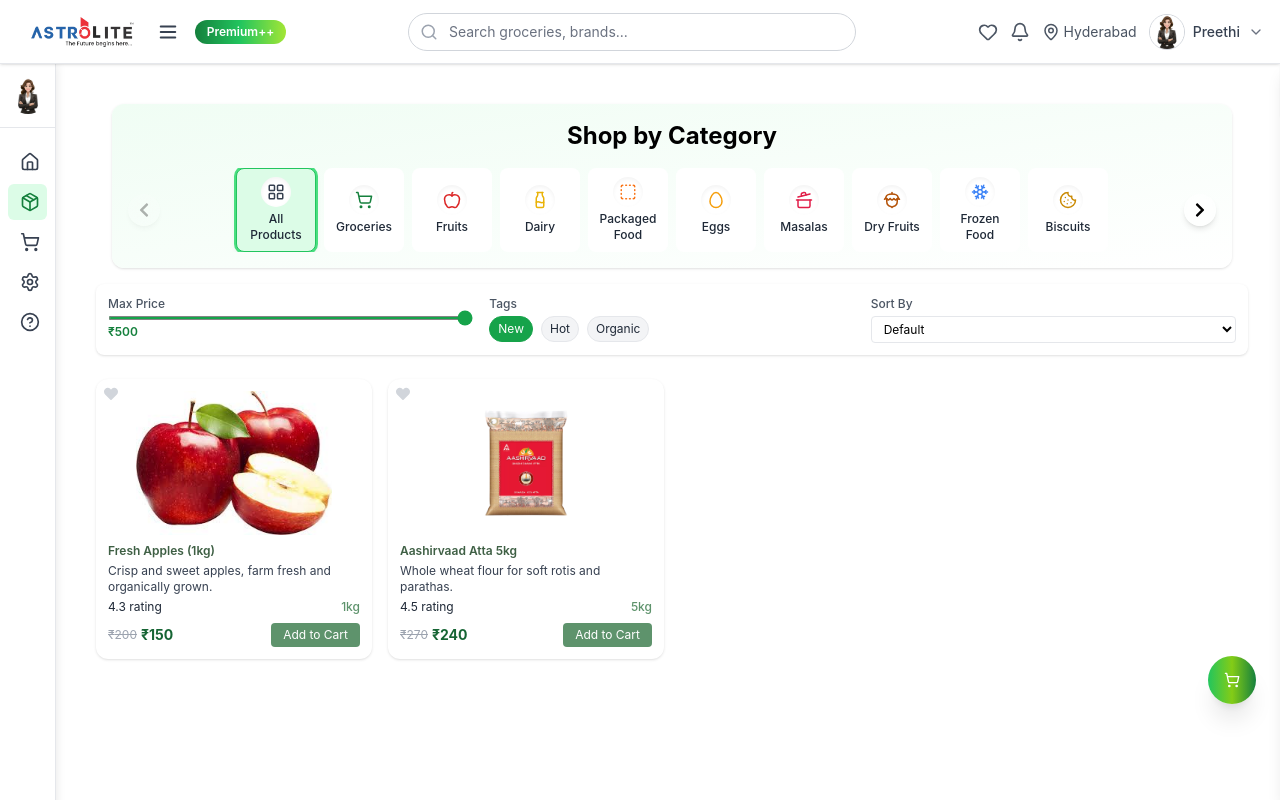
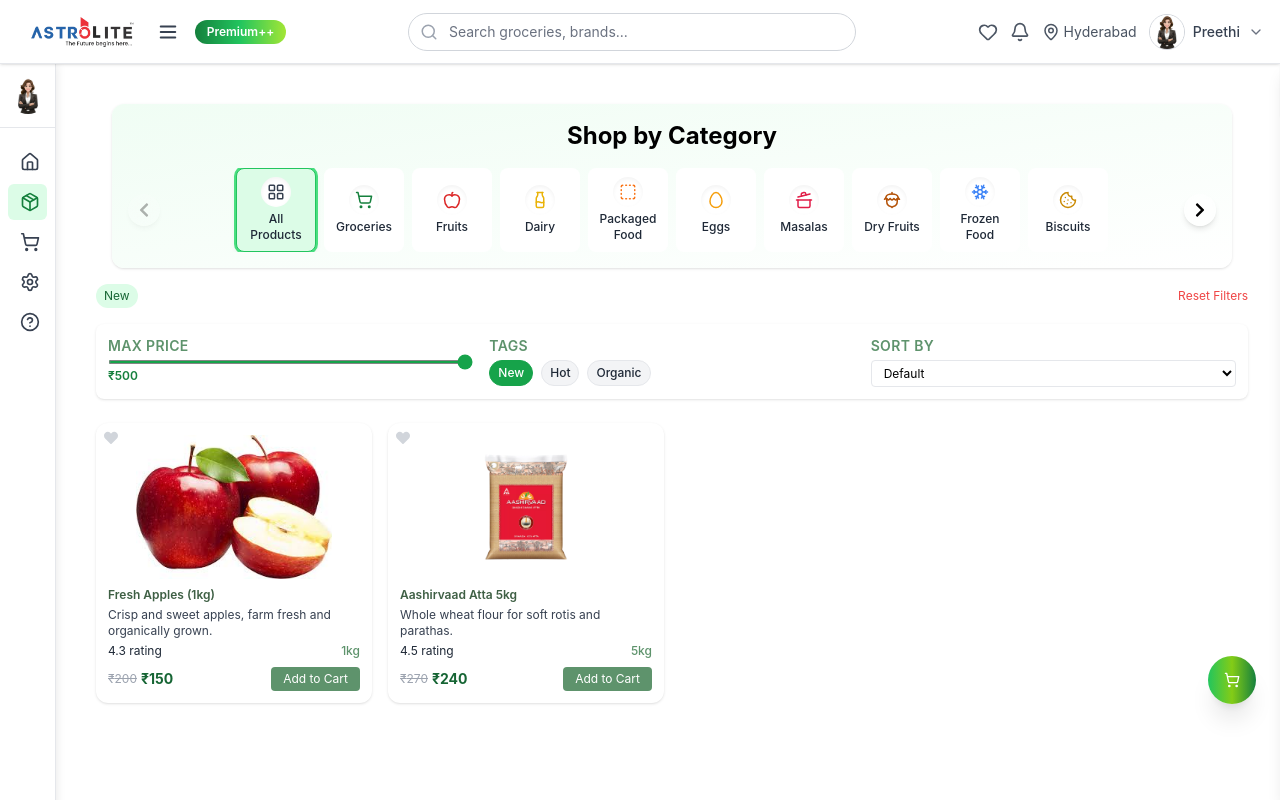
Before and after one commit to allephreethi/Fresh-Cart, a React (Create React App) app in the folder web/: page /products in a window 1280 px wide. Both pictures are taken after a click on the button "New". Shown: the top 800 px of the page. Built offline with nearby package versions, Linux system fonts and the light colour scheme; no server answers.

Commit message:
updated details

```diff
--- a/web/src/components/ProductDetailModal.jsx
+++ b/web/src/components/ProductDetailModal.jsx
@@ -1,6 +1,7 @@
 import React, { useEffect } from "react";
 import { motion, AnimatePresence } from "framer-motion";
-import { X } from "lucide-react";
+import { X, Heart } from "lucide-react";
+import { useAppContext } from "../context/AppContext";
 
 const backdropVariants = {
   hidden: { opacity: 0, backdropFilter: "blur(0px)" },
@@ -45,6 +46,17 @@
 };
 
 export default function ProductDetailModal({ product, onClose }) {
+  const {
+    addToCart,
+    cartItems,
+    toggleWishlistItem,
+    isInWishlist,
+    showToast,
+  } = useAppContext();
+
+  const isWishlisted = isInWishlist(product?.id);
+  const alreadyInCart = cartItems.some((item) => item.id === product?.id);
+
   useEffect(() => {
     const handleEsc = (e) => {
       if (e.key === "Escape") onClose();
@@ -79,6 +91,7 @@
           exit="exit"
           tabIndex={-1}
         >
+          {/* Close button */}
           <button
             onClick={onClose}
             className="absolute top-5 right-5 text-gray-500 hover:text-gray-900 transition transform hover:scale-110"
@@ -87,24 +100,54 @@
             <X size={24} />
           </button>
 
-          {/* Left: Image centered vertically */}
+          {/* Left: Image + Wishlist + Cart */}
           <motion.div
-            className="flex items-center justify-center w-full h-full rounded-lg shadow-lg bg-gradient-to-br from-green-50 to-green-100 p-4"
+            className="flex flex-col items-center justify-between w-full h-full rounded-lg shadow-lg bg-gradient-to-br from-green-50 to-green-100 p-4 relative"
             variants={imageVariants}
           >
+            {/* Wishlist */}
+            <button
+              onClick={() => toggleWishlistItem(product)}
+              className="absolute top-3 left-3 text-white bg-[#3E5F44] rounded-full p-1 hover:bg-[#5E936C] transition"
+              title={isWishlisted ? "Remove from Wishlist" : "Add to Wishlist"}
+              aria-label="Toggle Wishlist"
+            >
+              <Heart
+                size={20}
+                fill={isWishlisted ? "#f43f5e" : "none"}
+                color={isWishlisted ? "#f43f5e" : "#fff"}
+              />
+            </button>
+
+            {/* Product Image */}
             <img
               src={product.image}
               alt={product.title}
               className="h-auto max-h-[250px] w-auto object-contain rounded-lg"
               loading="lazy"
             />
+
+            {/* Add to Cart */}
+            <button
+              onClick={() => {
+                if (!alreadyInCart) {
+                  addToCart(product);
+                  showToast(`${product.title} added to cart`, "success");
+                }
+              }}
+              className={`mt-4 px-4 py-2 rounded-lg shadow transition ${
+                alreadyInCart
+                  ? "bg-gray-300 text-gray-600 cursor-not-allowed"
+                  : "bg-[#5E936C] text-white hover:bg-[#4b7857]"
+              }`}
+              disabled={alreadyInCart}
+            >
+              {alreadyInCart ? "Already in Cart" : "Add to Cart"}
+            </button>
           </motion.div>
 
-          {/* Right: Content */}
-          <motion.div
-            className="flex flex-col pr-1"
-            variants={contentVariants}
-          >
+          {/* Right: Details */}
+          <motion.div className="flex flex-col pr-1" variants={contentVariants}>
             <h2
               id="product-title"
               className="text-2xl font-extrabold text-[#3E5F44] mb-4 break-words"
@@ -112,9 +155,7 @@
               {product.title}
             </h2>
 
-            <p className="text-base text-gray-700 mb-3">
-              {product.description}
-            </p>
+            <p className="text-base text-gray-700 mb-3">{product.description}</p>
 
             <div className="text-sm text-gray-600 grid grid-cols-2 gap-3 mb-4">
               <div>
--- a/web/src/pages/Products.jsx
+++ b/web/src/pages/Products.jsx
@@ -903,7 +903,7 @@
   const [selectedTags, setSelectedTags] = useState([]);
   const [sortOption, setSortOption] = useState('');
   const [searchQueryState, setSearchQueryState] = useState(searchQueryFromURL);
-  const [selectedProduct, setSelectedProduct] = useState(null); // ✅ for modal
+  const [selectedProduct, setSelectedProduct] = useState(null);
 
   const {
     toggleWishlistItem,
@@ -958,15 +958,48 @@
     <div className="p-4">
       <CategoriesSection onCategorySelect={(slug) => setSelectedCategory(slug)} />
 
+      {/* Active Filter Chips */}
+      {(selectedTags.length > 0 || priceRange < 500 || sortOption) && (
+        <div className="flex flex-wrap items-center gap-2 mb-4 text-xs">
+          {selectedTags.map((tag) => (
+            <span key={tag} className="bg-green-100 text-green-800 px-2 py-1 rounded-full">
+              {tag}
+            </span>
+          ))}
+          {priceRange < 500 && (
+            <span className="bg-yellow-100 text-yellow-800 px-2 py-1 rounded-full">
+              Under ₹{priceRange}
+            </span>
+          )}
+          {sortOption && (
+            <span className="bg-blue-100 text-blue-800 px-2 py-1 rounded-full">
+              {sortOption.replace('-', ' ')}
+            </span>
+          )}
+          <button
+            onClick={() => {
+              setPriceRange(500);
+              setSelectedTags([]);
+              setSortOption('');
+            }}
+            className="text-red-500 ml-auto hover:underline"
+          >
+            Reset Filters
+          </button>
+        </div>
+      )}
+
       {/* Filters */}
       <motion.div
-        className="bg-white shadow rounded-lg p-3 mb-6 text-sm grid grid-cols-1 md:grid-cols-3 gap-4"
+        className="bg-white shadow rounded-lg p-3 mb-6 text-sm grid grid-cols-1 md:grid-cols-3 gap-4 sticky top-14 z-10"
         initial={{ opacity: 0, y: 30 }}
         animate={{ opacity: 1, y: 0 }}
         transition={{ duration: 0.3 }}
       >
         <div className="flex flex-col gap-1">
-          <label className="text-gray-600 font-medium text-xs">Max Price</label>
+          <label className="text-[#5E936C] font-semibold text-sm uppercase tracking-wide">
+            Max Price
+          </label>
           <input
             type="range"
             min="0"
@@ -981,35 +1014,41 @@
         </div>
 
         <div className="flex flex-col gap-1">
-          <label className="text-gray-600 font-medium text-xs">Tags</label>
+          <label className="text-[#5E936C] font-semibold text-sm uppercase tracking-wide">
+            Tags
+          </label>
           <div className="flex flex-wrap gap-2">
             {tagList.map((tag) => (
-              <button
+              <motion.button
                 key={tag}
+                whileTap={{ scale: 0.95 }}
+                whileHover={{ scale: 1.05 }}
                 onClick={() => toggleTag(tag)}
-                className={`px-2 py-1 rounded-full border text-xs transition ${
+                className={`px-2 py-1 rounded-full border text-xs transition font-medium ${
                   selectedTags.includes(tag)
                     ? 'bg-green-600 text-white border-green-600'
                     : 'bg-gray-100 text-gray-800 hover:bg-green-100'
                 }`}
               >
                 {tag}
-              </button>
+              </motion.button>
             ))}
           </div>
         </div>
 
         <div className="flex flex-col gap-1">
-          <label className="text-gray-600 font-medium text-xs">Sort By</label>
+          <label className="text-[#5E936C] font-semibold text-sm uppercase tracking-wide">
+            Sort By
+          </label>
           <select
             value={sortOption}
             onChange={(e) => setSortOption(e.target.value)}
             className="border rounded px-2 py-1 text-xs bg-white focus:outline-none focus:ring-1 focus:ring-green-500"
           >
             <option value="">Default</option>
-            <option value="price-low">Price: Low to High</option>
-            <option value="price-high">Price: High to Low</option>
-            <option value="rating">Rating</option>
+            <option value="price-low">⬇️ Price: Low to High</option>
+            <option value="price-high">⬆️ Price: High to Low</option>
+            <option value="rating">⭐ Rating</option>
           </select>
         </div>
       </motion.div>
@@ -1029,7 +1068,7 @@
               animate={{ opacity: 1, y: 0 }}
               exit={{ opacity: 0, y: -20 }}
               className="relative rounded-xl shadow hover:shadow-md transition-all p-3 flex flex-col justify-between overflow-hidden bg-white cursor-pointer"
-              onClick={() => setSelectedProduct(product)} // ✅ open modal
+              onClick={() => setSelectedProduct(product)}
             >
               <button
                 onClick={(e) => {
@@ -1049,12 +1088,8 @@
                 className="w-full h-36 object-contain mb-2 rounded"
               />
 
-              <h3 className="font-semibold text-xs text-[#3E5F44]">
-                {product.title}
-              </h3>
-              <p className="text-xs text-gray-700 mt-1 line-clamp-2">
-                {product.description}
-              </p>
+              <h3 className="font-semibold text-xs text-[#3E5F44]">{product.title}</h3>
+              <p className="text-xs text-gray-700 mt-1 line-clamp-2">{product.description}</p>
 
               <div className="flex items-center justify-between text-xs mt-1">
                 <span className="text-gray-800">{product.rating.toFixed(1)} rating</span>
@@ -1115,7 +1150,7 @@
         })}
       </div>
 
-      {/* ✅ Modal */}
+      {/* Product Detail Modal */}
       {selectedProduct && (
         <ProductDetailModal
           product={selectedProduct}
```
